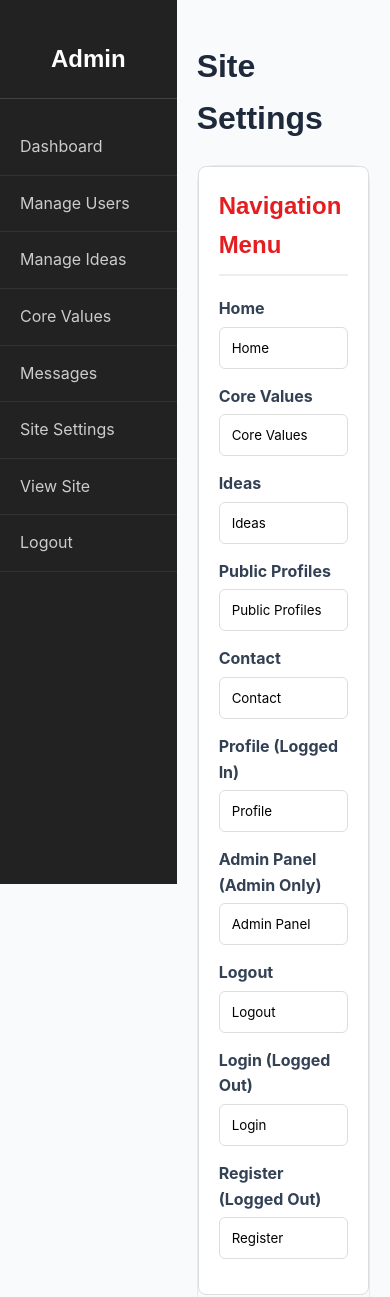
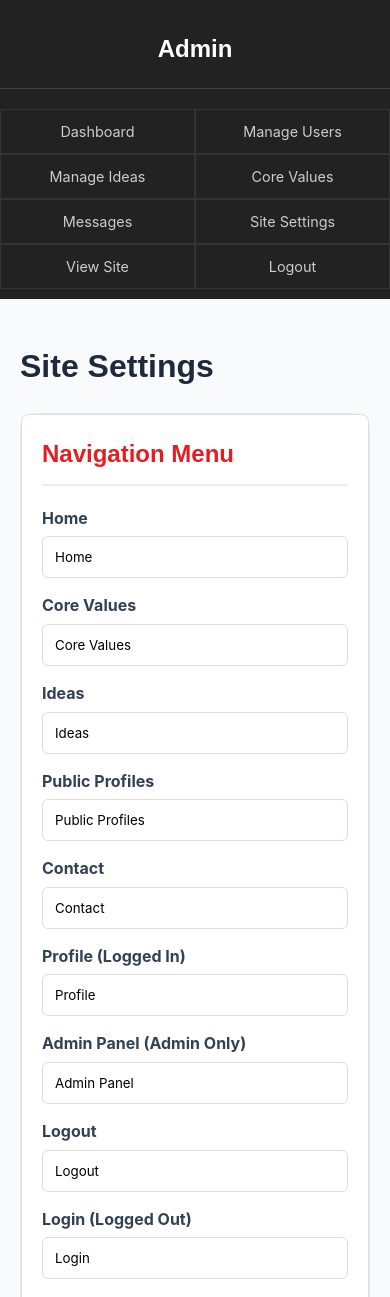
Before and after one commit to webdotpulse/ardhmja, a PHP site: page /admin/settings.php in a window 390 px wide. Shown: the top 1297 px of the page. Run offline with PHP 8.4, Linux system fonts and the light colour scheme; a user stored in the database is signed in; data comes from the database, SQL or seed files in the repository; some libraries are stand-ins or nearby versions.

Commit message:
fix: apply responsive mobile design to all pages
Added viewport meta tags across all `.php` files to ensure proper mobile viewport scaling.
Updated `assets/css/style.css` with responsive `@media` query blocks scaling paddings, fixing form widths, and making admin data tables scroll horizontally to prevent page breaking on mobile views.

```diff
--- a/admin/core_values.php
+++ b/admin/core_values.php
@@ -24,6 +24,7 @@ $values = $pdo->query("SELECT * FROM core_values ORDER BY created_at DESC")->fet
 <html lang="en">
 <head>
     <meta charset="UTF-8">
+    <meta name="viewport" content="width=device-width, initial-scale=1.0">
     <title>Core Values</title>
     <link rel="stylesheet" href="../assets/css/style.css">
     <style>
--- a/admin/edit_user.php
+++ b/admin/edit_user.php
@@ -77,6 +77,7 @@ if (!$user) {
 <html lang="en">
 <head>
     <meta charset="UTF-8">
+    <meta name="viewport" content="width=device-width, initial-scale=1.0">
     <title>Edit User</title>
     <link rel="stylesheet" href="../assets/css/style.css">
     <style>
--- a/admin/edit_value.php
+++ b/admin/edit_value.php
@@ -43,6 +43,7 @@ if (!$value) {
 <html lang="en">
 <head>
     <meta charset="UTF-8">
+    <meta name="viewport" content="width=device-width, initial-scale=1.0">
     <title>Edit Core Value</title>
     <link rel="stylesheet" href="../assets/css/style.css">
     <style>
--- a/admin/ideas.php
+++ b/admin/ideas.php
@@ -32,6 +32,7 @@ $ideas = $stmt->fetchAll();
 <html lang="en">
 <head>
     <meta charset="UTF-8">
+    <meta name="viewport" content="width=device-width, initial-scale=1.0">
     <title>Manage Ideas</title>
     <link rel="stylesheet" href="../assets/css/style.css">
     <style>
--- a/admin/index.php
+++ b/admin/index.php
@@ -15,6 +15,7 @@ $messages_count = $pdo->query("SELECT COUNT(*) FROM messages")->fetchColumn();
 <html lang="en">
 <head>
     <meta charset="UTF-8">
+    <meta name="viewport" content="width=device-width, initial-scale=1.0">
     <title>Admin Dashboard</title>
     <link rel="stylesheet" href="../assets/css/style.css">
     <style>
--- a/admin/messages.php
+++ b/admin/messages.php
@@ -29,6 +29,7 @@ if ($pdo) {
 <html lang="en">
 <head>
     <meta charset="UTF-8">
+    <meta name="viewport" content="width=device-width, initial-scale=1.0">
     <title>Manage Messages</title>
     <link rel="stylesheet" href="../assets/css/style.css">
     <style>
--- a/admin/settings.php
+++ b/admin/settings.php
@@ -83,6 +83,7 @@ foreach ($defaults as $k => $v) {
       });
     </script>
     <meta charset="UTF-8">
+    <meta name="viewport" content="width=device-width, initial-scale=1.0">
     <title>Site Settings</title>
     <link rel="stylesheet" href="../assets/css/style.css">
     <style>
--- a/admin/users.php
+++ b/admin/users.php
@@ -38,6 +38,7 @@ $users = $stmt->fetchAll();
 <html lang="en">
 <head>
     <meta charset="UTF-8">
+    <meta name="viewport" content="width=device-width, initial-scale=1.0">
     <title>Manage Users</title>
     <link rel="stylesheet" href="../assets/css/style.css">
     <style>
--- a/assets/css/style.css
+++ b/assets/css/style.css
@@ -439,3 +439,73 @@ a:hover {
     background: #333;
     color: #fff;
 }
+
+/* Additional Mobile Responsiveness */
+@media (max-width: 768px) {
+    .main-content {
+        padding: 30px 20px;
+        margin-top: 20px;
+        margin-bottom: 20px;
+    }
+
+    .auth-form, .settings-form {
+        padding: 20px;
+    }
+
+    .hero-banner {
+        padding: 80px 20px;
+    }
+
+    .hero-banner h2 {
+        font-size: 2.5em;
+    }
+
+    .hero-banner p {
+        font-size: 1.1em;
+    }
+
+    .flex-header {
+        flex-direction: column;
+        align-items: flex-start;
+        gap: 15px;
+    }
+
+    /* Admin Area Mobile Responsiveness */
+    .admin-wrapper {
+        flex-direction: column !important;
+    }
+
+    .admin-sidebar {
+        width: 100% !important;
+        height: auto !important;
+        padding: 10px 0;
+    }
+
+    .admin-nav {
+        display: flex;
+        flex-wrap: wrap;
+    }
+
+    .admin-nav li {
+        flex: 1 1 50%;
+        border-bottom: none;
+        border: 1px solid #333;
+        box-sizing: border-box;
+    }
+
+    .admin-nav a {
+        padding: 10px;
+        text-align: center;
+        font-size: 0.9em;
+    }
+
+    .dashboard-cards {
+        flex-direction: column !important;
+    }
+
+    table {
+        display: block !important;
+        overflow-x: auto !important;
+        white-space: nowrap !important;
+    }
+}
--- a/change_password.php
+++ b/change_password.php
@@ -52,6 +52,7 @@ if ($_SERVER['REQUEST_METHOD'] === 'POST') {
 <html lang="en">
 <head>
     <meta charset="UTF-8">
+    <meta name="viewport" content="width=device-width, initial-scale=1.0">
     <title>Change Password - <?= htmlspecialchars($t_site_title) ?></title>
     <!-- Google Fonts -->
     <link rel="preconnect" href="https://fonts.googleapis.com">
--- a/change_username.php
+++ b/change_username.php
@@ -47,6 +47,7 @@ if ($_SERVER['REQUEST_METHOD'] === 'POST') {
 <html lang="en">
 <head>
     <meta charset="UTF-8">
+    <meta name="viewport" content="width=device-width, initial-scale=1.0">
     <title>Change Username - <?= htmlspecialchars($t_site_title) ?></title>
     <!-- Google Fonts -->
     <link rel="preconnect" href="https://fonts.googleapis.com">
--- a/contact.php
+++ b/contact.php
@@ -33,6 +33,7 @@ if ($_SERVER['REQUEST_METHOD'] === 'POST') {
 <html lang="en">
 <head>
     <meta charset="UTF-8">
+    <meta name="viewport" content="width=device-width, initial-scale=1.0">
     <title><?= htmlspecialchars($t_contact_page_title) ?> - <?= htmlspecialchars($t_site_title) ?></title>
     <!-- Google Fonts -->
     <link rel="preconnect" href="https://fonts.googleapis.com">
--- a/core_values.php
+++ b/core_values.php
@@ -32,6 +32,7 @@ if ($pdo) {
 <html lang="en">
 <head>
     <meta charset="UTF-8">
+    <meta name="viewport" content="width=device-width, initial-scale=1.0">
     <title><?= htmlspecialchars($t_values_page_title) ?> - <?= htmlspecialchars($t_site_title) ?></title>
     <!-- Google Fonts -->
     <link rel="preconnect" href="https://fonts.googleapis.com">
--- a/ideas.php
+++ b/ideas.php
@@ -17,6 +17,7 @@ if ($pdo) {
 <html lang="en">
 <head>
     <meta charset="UTF-8">
+    <meta name="viewport" content="width=device-width, initial-scale=1.0">
     <title><?= htmlspecialchars($t_ideas_page_title) ?> - <?= htmlspecialchars($t_site_title) ?></title>
     <!-- Google Fonts -->
     <link rel="preconnect" href="https://fonts.googleapis.com">
--- a/login.php
+++ b/login.php
@@ -53,6 +53,7 @@ if ($_SERVER['REQUEST_METHOD'] === 'POST') {
 <html lang="en">
 <head>
     <meta charset="UTF-8">
+    <meta name="viewport" content="width=device-width, initial-scale=1.0">
     <title><?= htmlspecialchars($t_login_page_title) ?> - <?= htmlspecialchars($t_site_title) ?></title>
     <!-- Google Fonts -->
     <link rel="preconnect" href="https://fonts.googleapis.com">
--- a/profile.php
+++ b/profile.php
@@ -35,6 +35,7 @@ $agreements = $stmt->fetchAll();
 <html lang="en">
 <head>
     <meta charset="UTF-8">
+    <meta name="viewport" content="width=device-width, initial-scale=1.0">
     <title>Profile - Ardhmja</title>
     <link rel="stylesheet" href="assets/css/style.css">
     <link rel="icon" type="image/x-icon" href="assets/images/favicon.ico">
--- a/public_profiles.php
+++ b/public_profiles.php
@@ -11,6 +11,7 @@ $profiles = $stmt->fetchAll();
 <html lang="en">
 <head>
     <meta charset="UTF-8">
+    <meta name="viewport" content="width=device-width, initial-scale=1.0">
     <title>Public Profiles - <?= htmlspecialchars($t_site_title) ?></title>
     <!-- Google Fonts -->
     <link rel="preconnect" href="https://fonts.googleapis.com">
--- a/register.php
+++ b/register.php
@@ -72,6 +72,7 @@ if ($_SERVER['REQUEST_METHOD'] === 'POST') {
 <html lang="en">
 <head>
     <meta charset="UTF-8">
+    <meta name="viewport" content="width=device-width, initial-scale=1.0">
     <title><?= htmlspecialchars($t_register_page_title) ?> - <?= htmlspecialchars($t_site_title) ?></title>
     <!-- Google Fonts -->
     <link rel="preconnect" href="https://fonts.googleapis.com">
--- a/submit_idea.php
+++ b/submit_idea.php
@@ -30,6 +30,7 @@ if ($_SERVER['REQUEST_METHOD'] === 'POST') {
 <html lang="en">
 <head>
     <meta charset="UTF-8">
+    <meta name="viewport" content="width=device-width, initial-scale=1.0">
     <title><?= htmlspecialchars($t_submit_idea_btn) ?> - <?= htmlspecialchars($t_site_title) ?></title>
     <!-- Google Fonts -->
     <link rel="preconnect" href="https://fonts.googleapis.com">
--- a/verify.php
+++ b/verify.php
@@ -30,6 +30,7 @@ if (isset($_GET['token'])) {
 <html lang="en">
 <head>
     <meta charset="UTF-8">
+    <meta name="viewport" content="width=device-width, initial-scale=1.0">
     <title>Verify Email - <?= htmlspecialchars($t_site_title) ?></title>
     <!-- Google Fonts -->
     <link rel="preconnect" href="https://fonts.googleapis.com">
```
